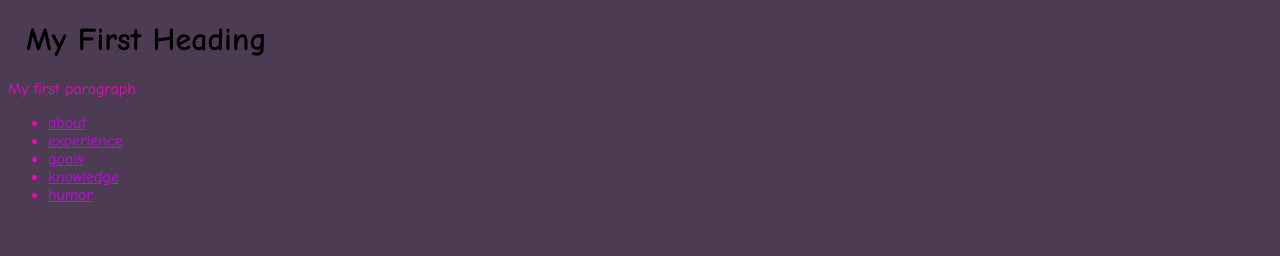
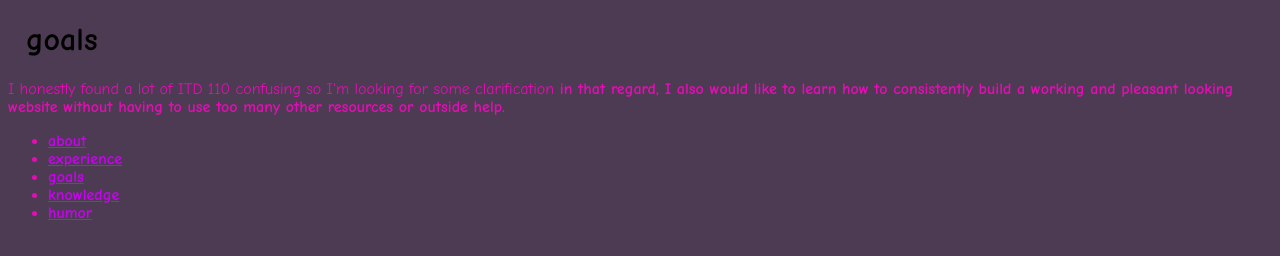
Before and after one commit to Alex-Bachman/introduction, a plain HTML site: page Introduction/goals.html in a window 1280 px wide. Drawn offline with Linux system fonts and the light colour scheme.

Commit message:
Update goals.html

```diff
--- a/Introduction/goals.html
+++ b/Introduction/goals.html
@@ -9,8 +9,12 @@
 
 <body>
 
-    <h1>My First Heading</h1>
-    <p>My first paragraph.</p>
+    <h1>goals</h1>
+    <p>I honestly found a lot of ITD 110 confusing so I'm looking for some clarification<b>
+            in that regard, I also would like to learn how to consistently build a working <b>
+                and pleasant looking website without having to use too many other resources or <b>
+                    outside help.
+    </p>
 
     <ul>
         <li><a href="about.html"> about </a></li>
```
